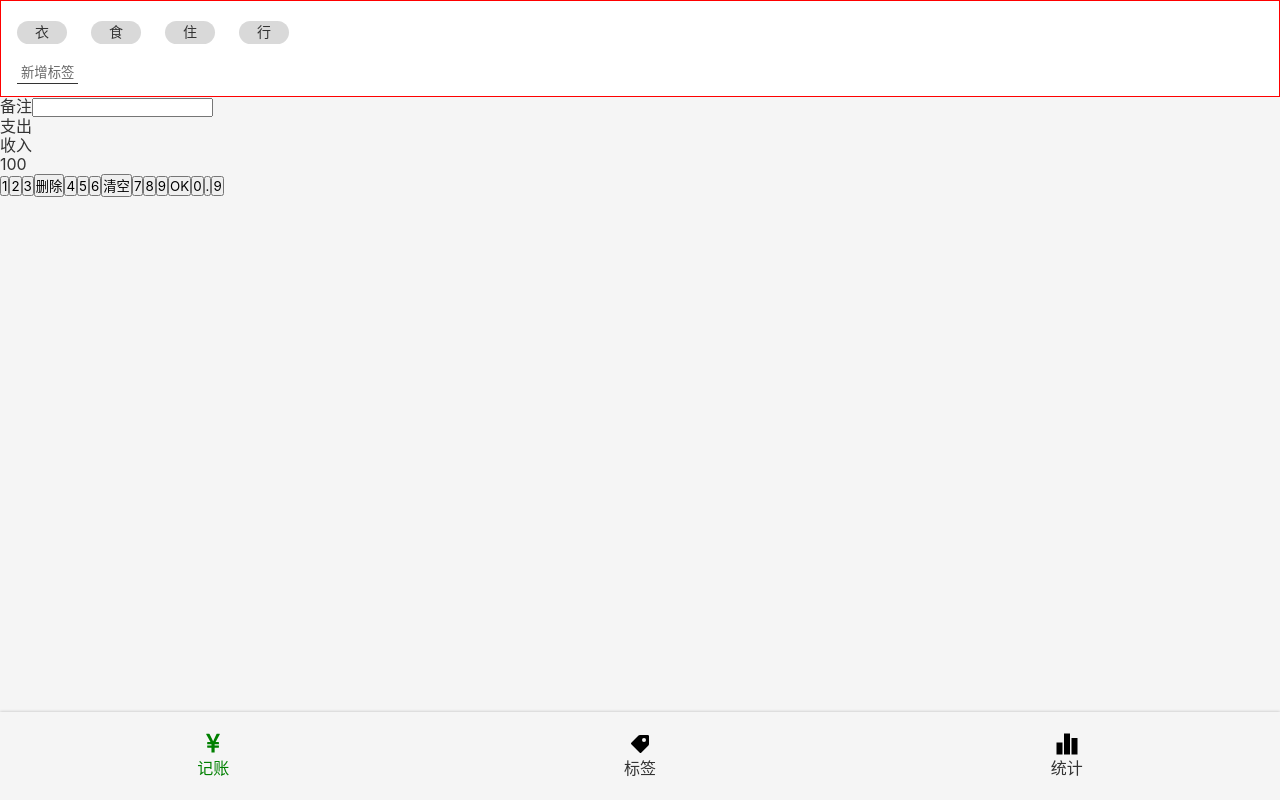
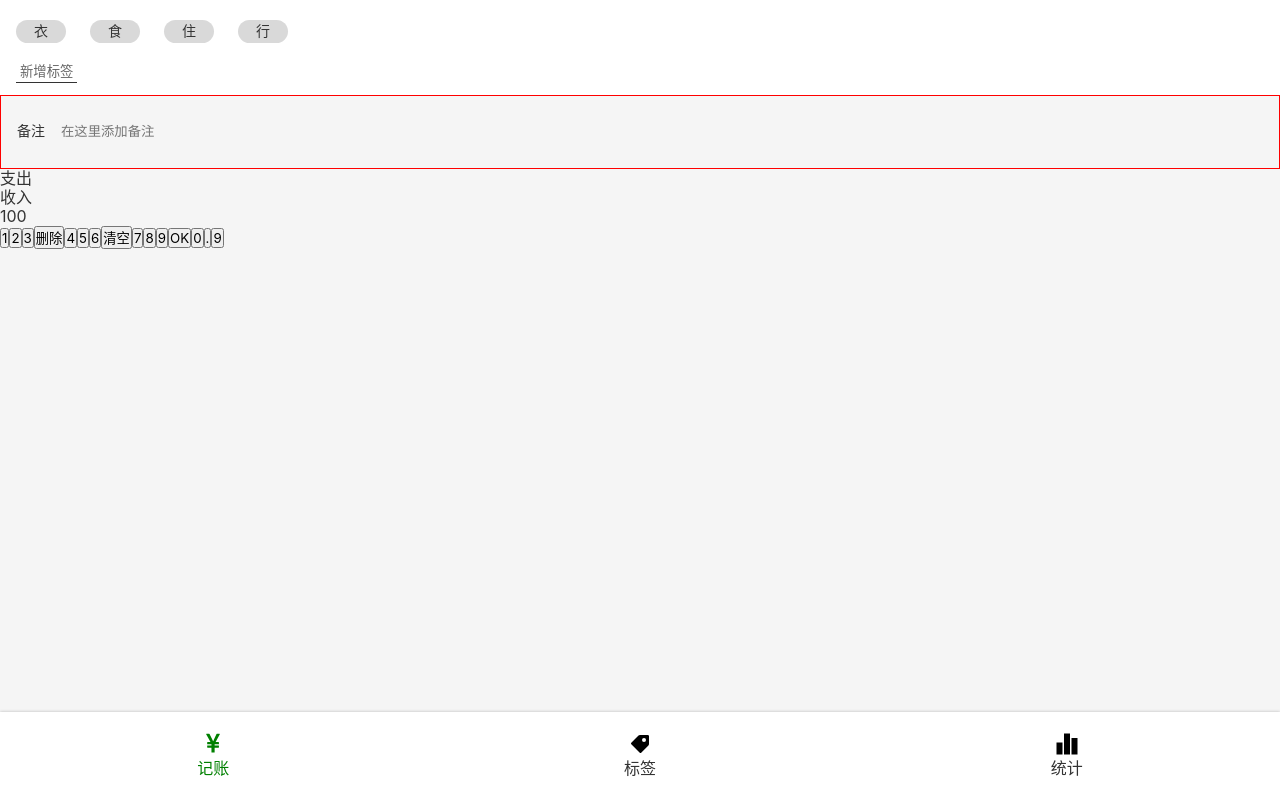
Before and after one commit to zerochenkun/morney-react-1, a React app: page /#/money in a window 1280 px wide. Built offline with nearby package versions, Linux system fonts and the light colour scheme.

Commit message:
Css: Money.tsx 之 备注 UI 完成

```diff
--- a/src/components/Nav.tsx
+++ b/src/components/Nav.tsx
@@ -4,6 +4,7 @@
 import Icon from './Icon'
 
 const NavWrapper = styled.div`
+    background:white;
     line-height:24px;
     box-shadow:0 0 3px rgba(0,0,0,0.25);
     > ul{
--- a/src/index.scss
+++ b/src/index.scss
@@ -19,6 +19,9 @@
     text-decoration: none;
     color: inherit;
 }
+:focus {
+    outline: none;
+}
 
 body {
     font-family: $font-hei;
--- a/src/views/Money.tsx
+++ b/src/views/Money.tsx
@@ -5,7 +5,6 @@
 
 const TagsSection = styled.section`
     background:#ffffff;
-            border:1px solid red;
     padding:12px 16px;
     > ol {
         margin:0 -12px;
@@ -29,7 +28,25 @@
     `
 
 const NotesSection = styled.section`
-
+    border:1px solid red;
+    background:#f5f5f5;
+    padding:0 16px;
+    font-size:14px;
+        > label{
+            display:flex;
+            align-items:center;
+            > span {
+                margin-right:16px;
+                white-space:nowrap;
+            }
+            > input {
+                display:block;
+                width:100%;
+                height:72px;
+                background:none;
+                border:none;
+            }
+         }
 `
 const CategorySection = styled.section`
 
@@ -54,7 +71,7 @@
             <NotesSection>
                 <label>
                     <span>备注</span>
-                    <input type="text" />
+                    <input type="text" placeholder="在这里添加备注"/>
                 </label>
             </NotesSection>
             <CategorySection>
```
Lines whose indentation alone changed are shown as unchanged.
